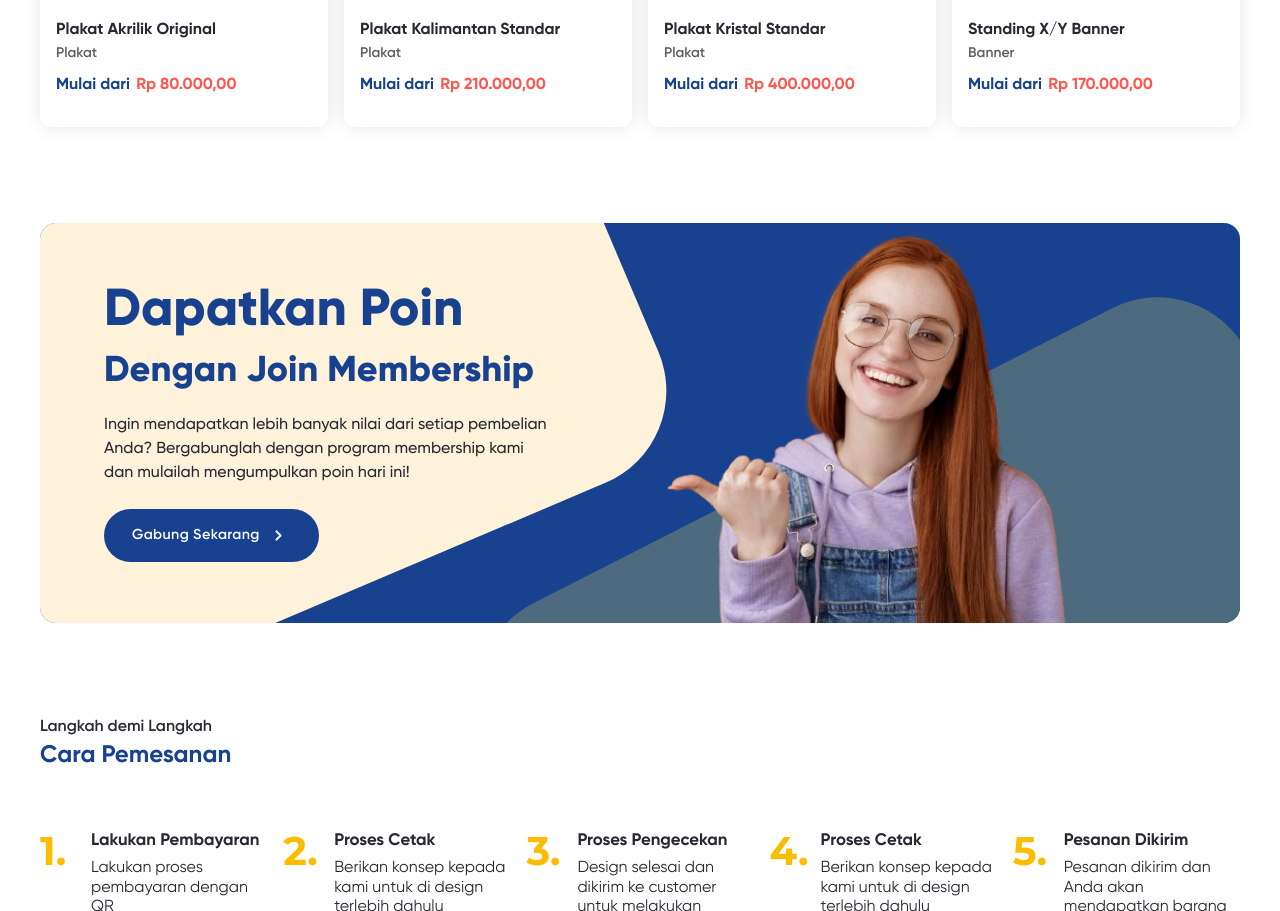
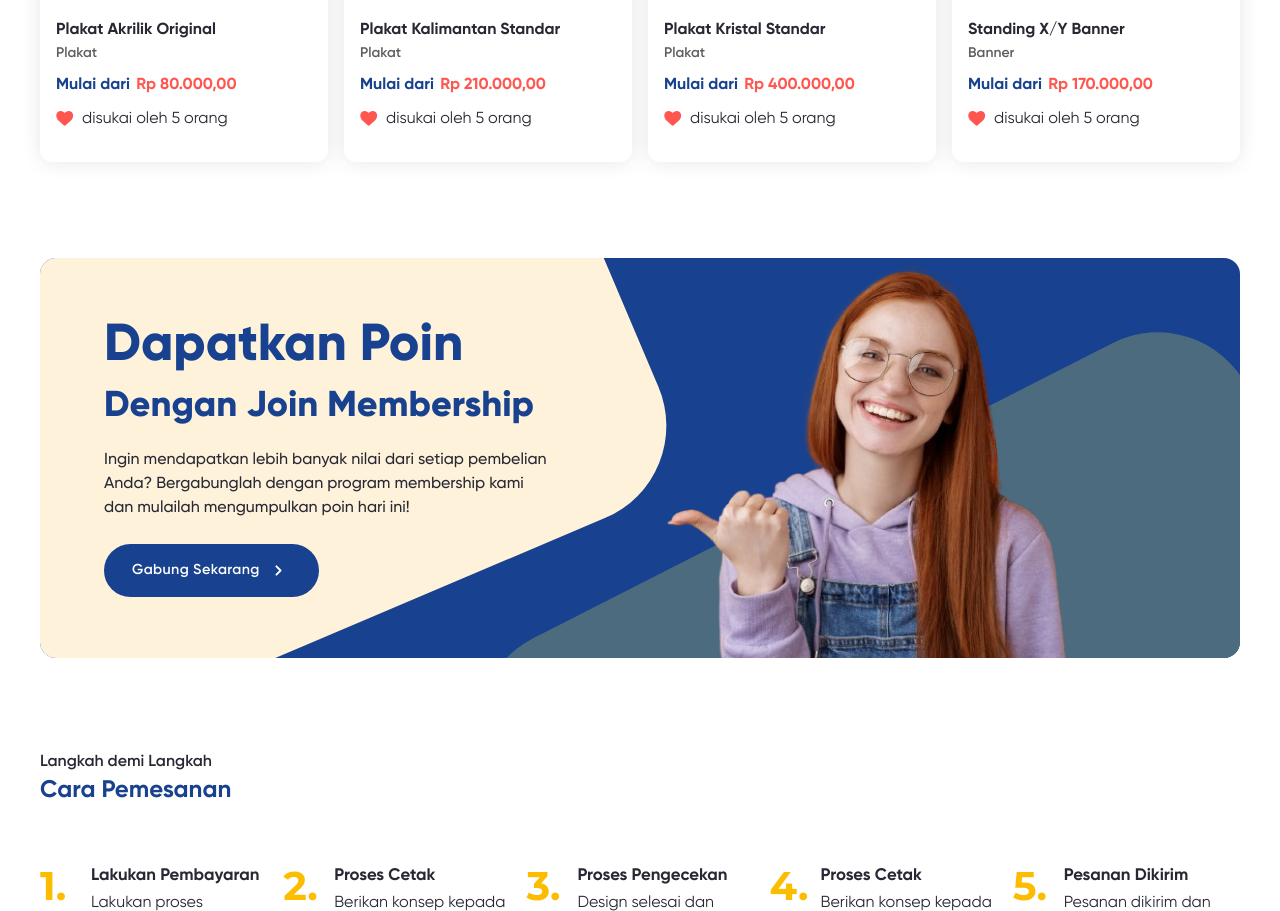
Before and after one commit to neebulaa/gapura-trijaya-landing-page, a React (Vite) app: page / in a window 1280 px wide. Shown: the part 1398-2309 px from the top of the page. Built offline with nearby package versions, Linux system fonts and the light colour scheme.

Commit message:
Adding like count

```diff
--- a/src/components/ProductCard.tsx
+++ b/src/components/ProductCard.tsx
@@ -26,10 +26,15 @@ export default function ProductCard(props: ProductCardProps) {
 							{formatCurrencyRupiah(props.price)}
 						</span>
 					</p>
-
+					<div className="mt-1 flex gap-05">
+						<div className="accent">
+							<IconHeart width="18" height="15" />
+						</div>
+						disukai oleh 5 orang
+					</div>
 				</div>
 				<div className="card-like">
-					<IconHeart width="21" height="18"/>
+					<IconHeart width="21" height="18" />
 				</div>
 			</article>
 		</Link>
```
